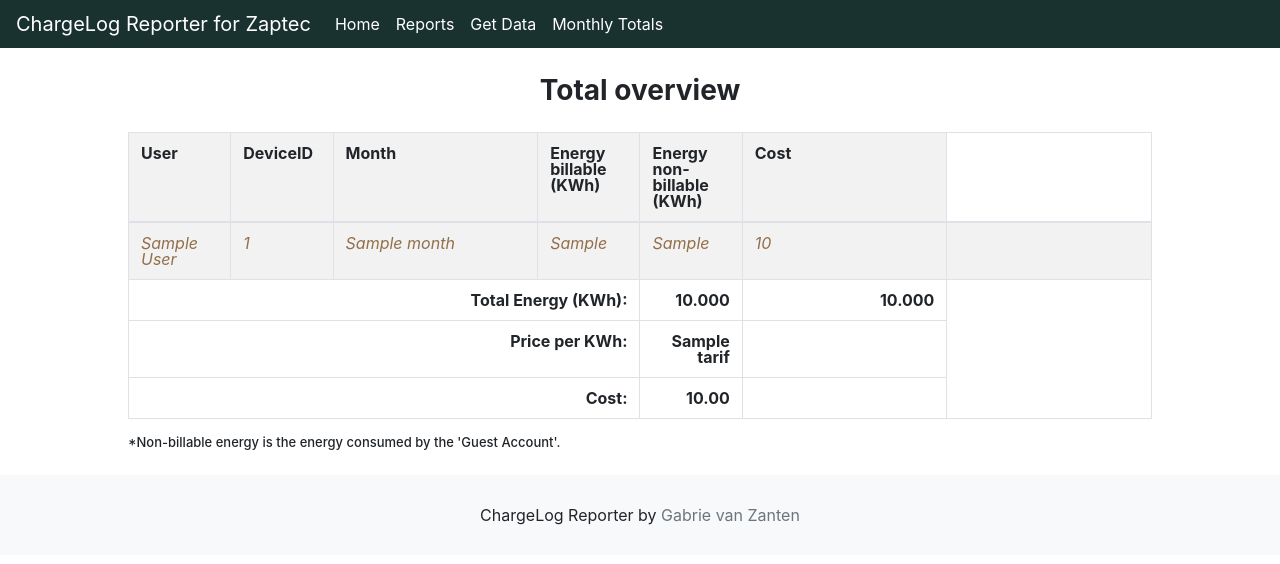
After one commit to TheGabeMan/ChargeLogReporter, a Python web app: template templates/totals.html in a window 1280 px wide. The commit adds this page. Shown: the top 564 px of the page. Run offline with Jinja, Linux system fonts and the light colour scheme; the template is opened without the code that fills it: most values are stand-ins (such as "Sample title", 1, 10 or a date in 2020); some libraries are stand-ins or nearby versions.

Commit message:
Adding Month totals in overview

```diff
--- a/templates/base.html
+++ b/templates/base.html
@@ -27,6 +27,9 @@
                     <li class="nav-item">
                         <a class="nav-link text-white" href="{{ url_for('getdata') }}">Get Data</a>
                     </li>
+                    <li class="nav-item">
+                        <a class="nav-link text-white" href="{{ url_for('totals') }}">Monthly Totals</a>
+                    </li>
                 </ul>
             </div>
         </nav>
--- /dev/null
+++ b/templates/totals.html
@@ -0,0 +1,72 @@
+{% extends 'base.html' %}
+{% block head %}
+{% endblock %}
+
+{% block body %}
+<div class=pagetitle>Total overview</div>
+
+{% if error|length > 0 %}
+Error: {{ error }}
+{% endif %}
+
+{% if monthly_totals|length > 0 %}
+<div style="margin: 0 10%;border: 3px;">
+    <table class="table table-striped table-bordered ">
+        <thead class="thead-dark"></thead>
+            <tr>
+                <th style="width: 10%;">User</th>
+                <th style="width: 10%;">DeviceID</th>
+                <th style="width: 20%;">Month</th>
+                <th style="width: 10%;">Energy billable (KWh)</th>
+                <th style="width: 10%;">Energy non-billable (KWh)</th>
+                <th style="width: 20%;">Cost</th>
+
+            </tr>
+        </thead>
+        <tbody>
+            {% set ns = namespace(total_billable_energy = 0, total_non_billable_energy = 0, total_cost = 0) %}
+            {% for row in monthly_totals %}
+                <tr style="color: rgb(147, 111, 73);">
+                    <td><em>{{ row.UserFullName }}</em></td>
+                    <td><em>{{ row.DeviceID }}</em></td>
+                    <td><em>{{ row.Month }}</em></td>
+                    <td><em>{{ row.billable_energy }}</em></td>
+                    <td><em>{{ row.non_billable_energy }}</em></td>
+                    <td><em>{{ row.cost }}</em></td>
+                    <td></td>
+                    {% set ns.total_billable_energy = ns.total_billable_energy + row.billable_energy %}
+                    {% set ns.total_non_billable_energy = ns.total_non_billable_energy + row.non_billable_energy %}
+                    {% set ns.total_cost = ns.total_cost + row.cost %}
+                </tr>
+            {% endfor %}
+        </tbody>
+        <tfoot>
+            <tr>
+                <td colspan="4" class="text-right"><strong>Total Energy (KWh):</strong></td>
+                <td class="text-right"><strong>{{ "%.3f"|format(ns.total_billable_energy) }}</strong></td>
+                <td class="text-right"><strong>{{ "%.3f"|format(ns.total_non_billable_energy) }}</strong></td>
+            </tr>
+            <tr>
+                <td colspan="4" class="text-right"><strong>Price per KWh:</strong></td>
+                <td class="text-right"><strong>{{ tarif }}</strong></td>
+                <td class="text-right"><strong></strong></td>
+            </tr>
+            <tr>
+                <td colspan="4" class="text-right"><strong>Cost:</strong></td>
+                <td class="text-right"><strong>{{ "%.2f"|format(ns.total_cost) }}</strong></td>
+                <td class="text-right"><strong></strong></td>
+            </tr>
+        </tfoot>
+    </table>
+    <table class="table table-striped table-bordered ">
+        <tr>
+            <h6 style="font-size: small;">*Non-billable energy is the energy consumed by the 'Guest Account'.</h6>
+        </tr>
+    </table>
+
+</div>
+
+
+{% endif %}
+
+{% endblock %}
```
Also changed, not shown: app.py (+8 -2 lines), sharedcomps.py (+28 -0 lines).
